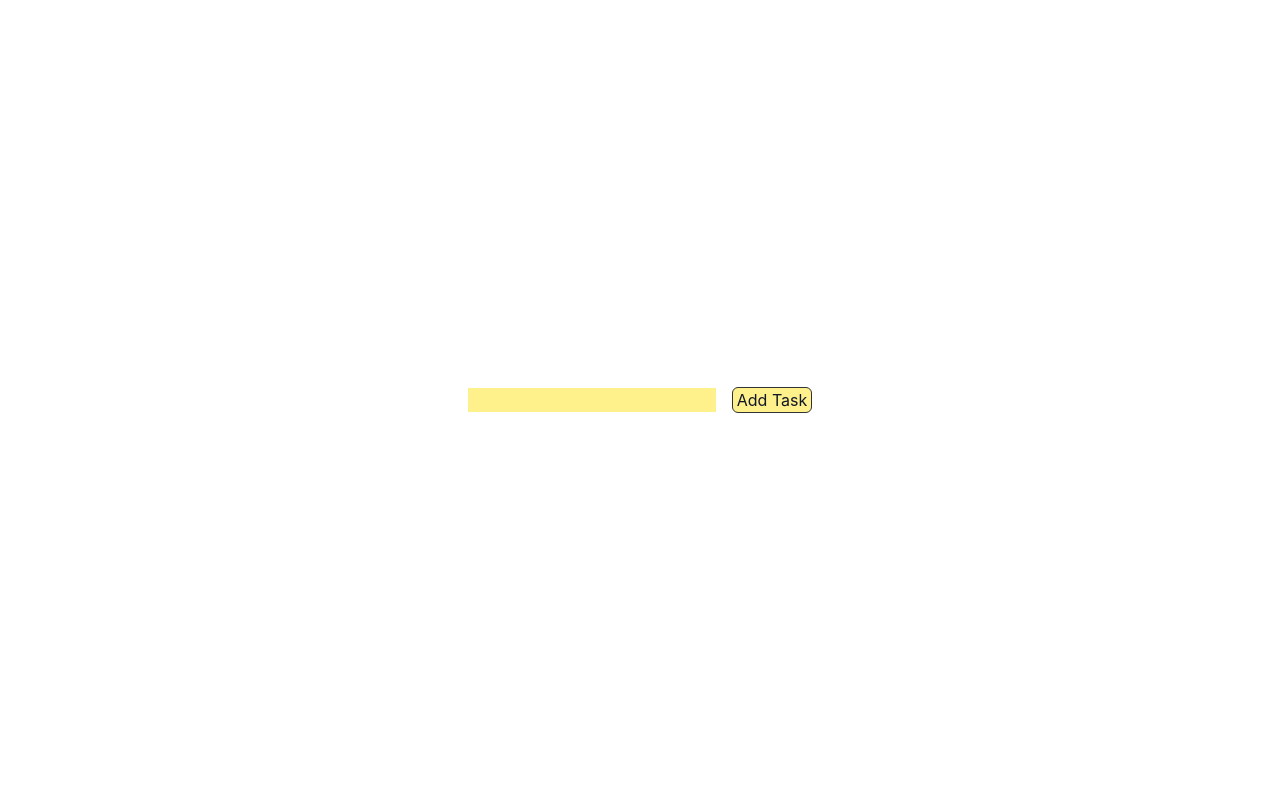
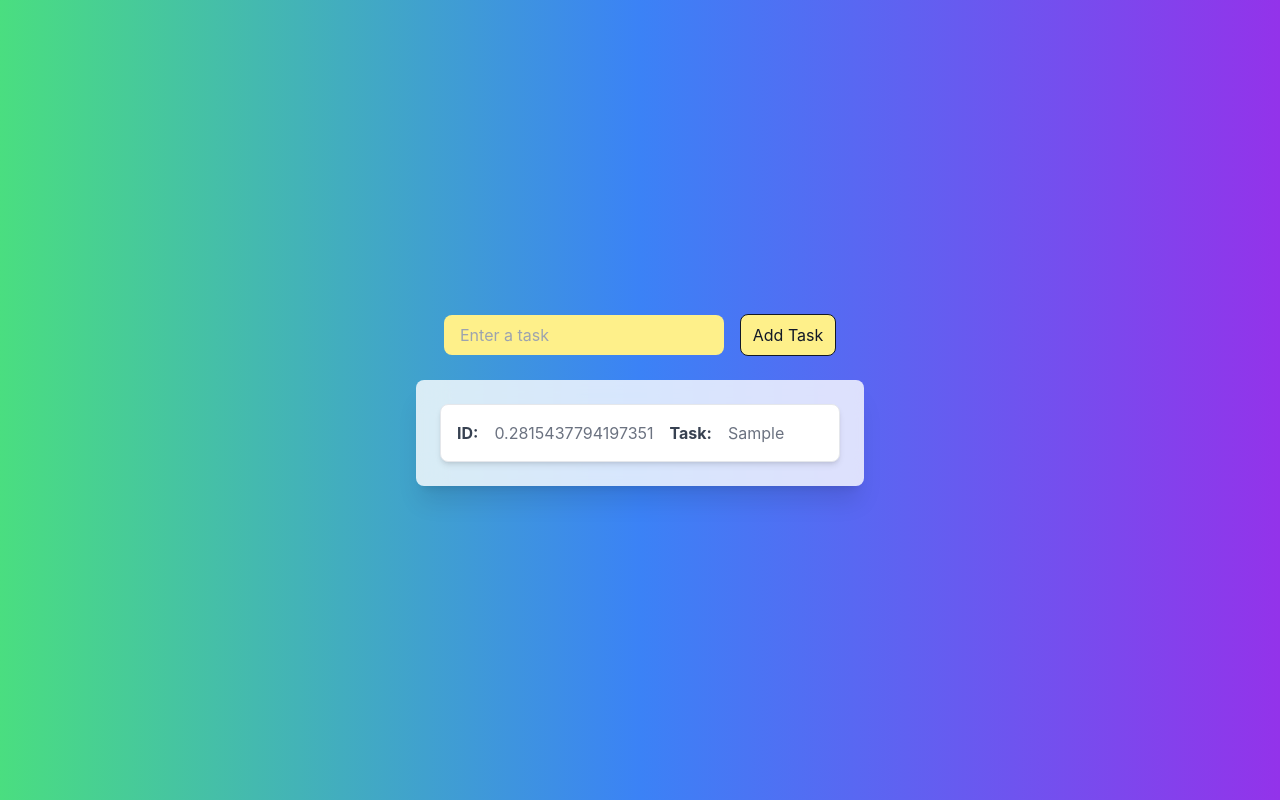
Before and after one commit to quixun/todoApp-with-react, a React (Create React App) app: page / in a window 1280 px wide. Both pictures are taken after typing "Sample" into the empty fields and a click on the button "Add Task". Built offline with nearby package versions, Linux system fonts and the light colour scheme.

Commit message:
Display the list of tasks and adding css

```diff
--- a/src/ToDoApp.tsx
+++ b/src/ToDoApp.tsx
@@ -17,23 +17,39 @@ function ToDoApp() {
       completed: false,
     };
     setTasks([...tasks, newTask]);
-    setJob('')
+    setJob("");
   };
   return (
-    <div className="flex items-center justify-center h-screen gap-3 flex-col">
+    <div className="flex items-center justify-center h-screen gap-6 flex-col bg-gradient-to-r from-green-400 via-blue-500 to-purple-600">
       <div className="flex items-center justify-center gap-4">
         <input
-          className="bg-yellow-200 text-gray-900 focus:outline-lime-600"
+          className="bg-yellow-200 text-gray-900 px-4 py-2 rounded-lg focus:outline-none focus:ring-4 focus:ring-lime-600 transition-all duration-300 ease-in-out"
           type="text"
+          placeholder="Enter a task"
           value={job}
           onChange={(e) => setJob(e.target.value)}
         />
         <button
-          className="bg-yellow-200 text-gray-900 border-solid border w-20 border-[#333] rounded-md hover:text-yellow-200 hover:bg-gray-900"
-          onClick={handleAddTask}
+          className="bg-yellow-200 text-gray-900 border border-solid w-24 py-2 rounded-lg transition-all duration-200 ease-in-out border-gray-900 hover:text-yellow-200 hover:bg-gray-900 hover:border-yellow-200"
+          onClick={() => handleAddTask()}
         >
           Add Task
         </button>
+      </div>
+      <div className="w-11/12 max-w-md p-6 bg-white bg-opacity-80 backdrop-blur-lg rounded-lg shadow-xl">
+        <ul className="flex flex-col gap-4">
+          {tasks.map((item, index) => (
+            <li
+              key={index}
+              className="flex flex-row items-center gap-4 p-4 bg-white border border-gray-200 rounded-lg shadow-md hover:shadow-lg transition-shadow duration-300"
+            >
+              <div className="font-bold text-gray-700">ID:</div>
+              <div className="text-gray-500">{item.id}</div>
+              <div className="font-bold text-gray-700">Task:</div>
+              <div className="text-gray-500">{item.text}</div>
+            </li>
+          ))}
+        </ul>
       </div>
     </div>
   );
```
